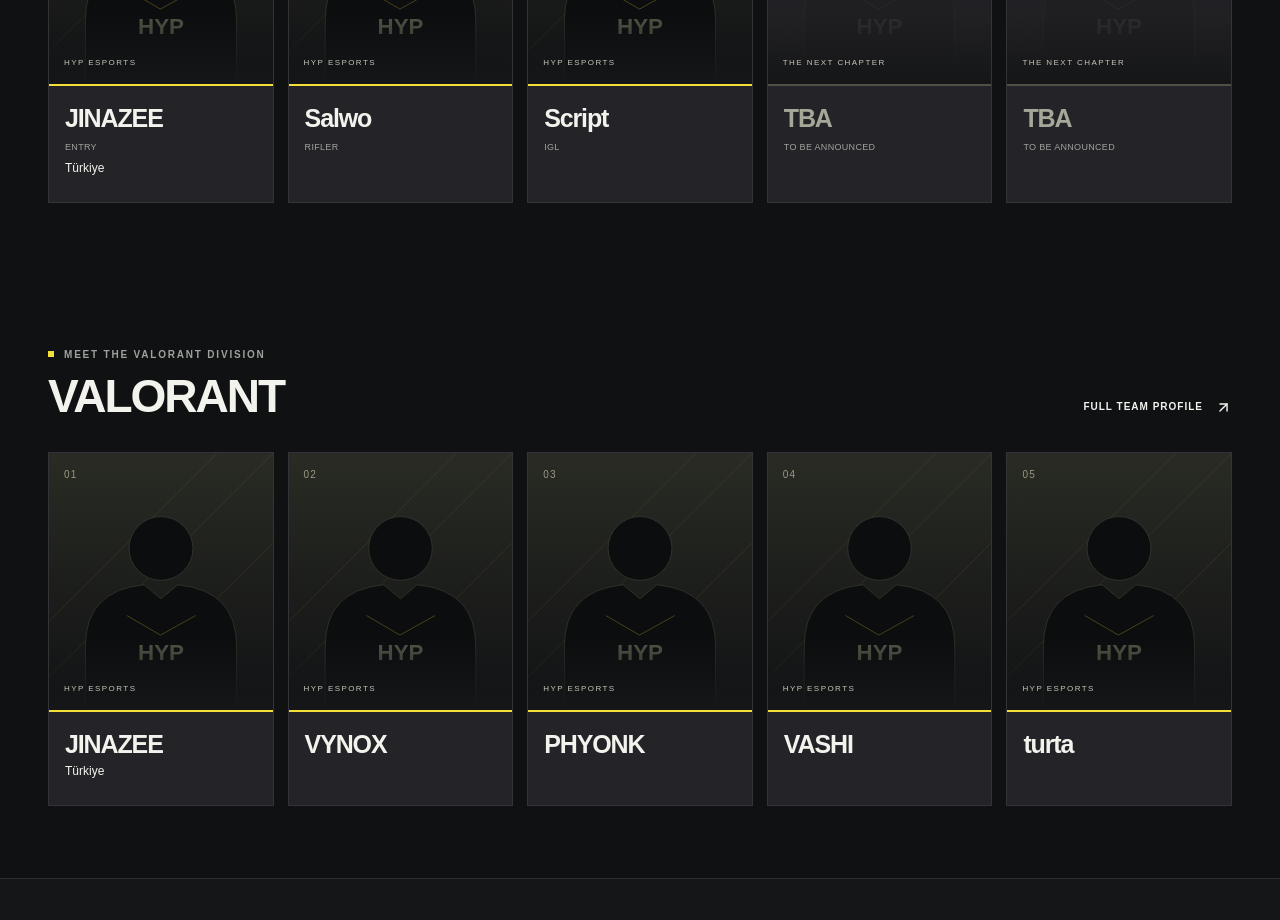
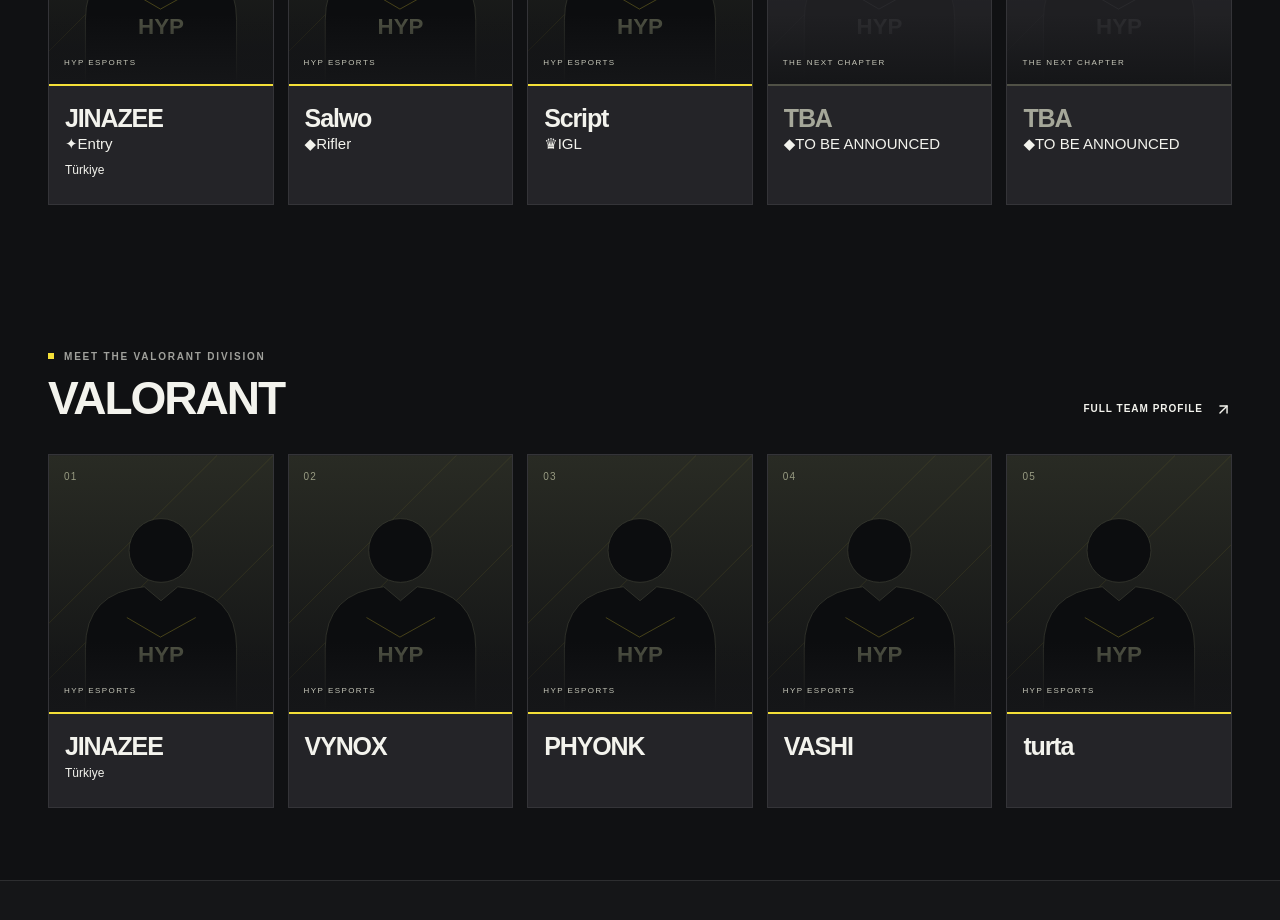
Before and after one commit to dnzlkn10/HYP-Esports-Website, a Next.js app: page / in a window 1280 px wide. Shown: the part 3740-4660 px from the top of the page. Built offline with nearby package versions, Linux system fonts and the light colour scheme.

Commit message:
style: add prominent CS2 role badges and symbols

```diff
--- a/components/cards.tsx
+++ b/components/cards.tsx
@@ -54,7 +54,7 @@
     </div>
     <div className="player-info">
       <h3>{player.nickname}</h3>
-      {game === "cs2" && <p>{player.role}</p>}
+      {game === "cs2" && <div className="cs-role-row"><span className={`role-symbol role-${player.role.toLowerCase().replaceAll(" ","-")}`}>{player.role === "IGL" ? "♛" : player.role === "Entry" ? "✦" : "◆"}</span><span className="cs-role-badge">{player.role}</span></div>}
       {player.nationality && <small>{player.nationality}</small>}
     </div>
   </>;
```
